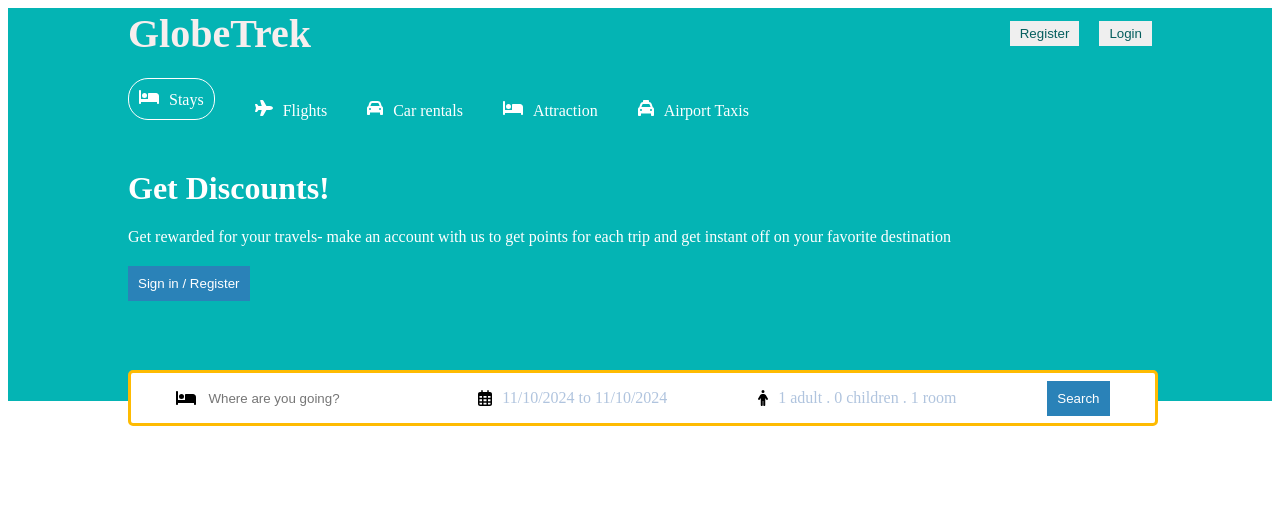
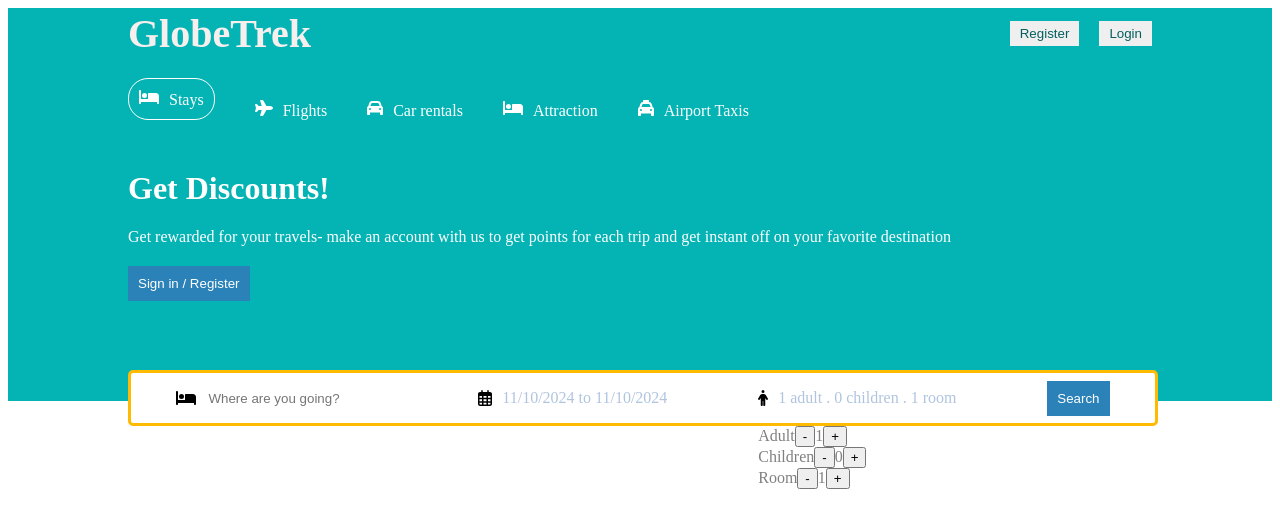
Before and after one commit to par2hibATU/Y4-GlobeTrek-PE-, a React (Create React App) app: page / in a window 1280 px wide. Shown: the top 528 px of the page. Built offline with nearby package versions, Linux system fonts and the light colour scheme.

Commit message:
box for selecting person and room number is ccreated but background and the box seems overlapping each other

```diff
--- a/src/components/header/Header.jsx
+++ b/src/components/header/Header.jsx
@@ -76,6 +76,26 @@
           <div className="headerSearchItem">
             <FontAwesomeIcon icon={faPerson} className="headerIcon"/>
             <span className="headerSearchText">{`${options.adult} adult . ${options.children} children . ${options.room} room`}</span>
+            <div className="options">
+              <div className="optionItem">
+                <span className="optionText">Adult</span>
+                <button className="optionCounterButton">-</button>
+                <span className="optionCounterNumber">1</span>
+                <button className="optionCounterButton">+</button>
+              </div>
+              <div className="optionItem">
+                <span className="optionText">Children</span>
+                <button className="optionCounterButton">-</button>
+                <span className="optionCounterNumber">0</span>
+                <button className="optionCounterButton">+</button>
+              </div>
+              <div className="optionItem">
+                <span className="optionText">Room</span>
+                <button className="optionCounterButton">-</button>
+                <span className="optionCounterNumber">1</span>
+                <button className="optionCounterButton">+</button>
+              </div>
+            </div>
           </div>
           <div className="headerSearchItem">
             <button className="headerBtn">Search</button>
--- a/src/components/header/header.css
+++ b/src/components/header/header.css
@@ -82,3 +82,12 @@
     position: absolute;
     top: 52px;
 }
+
+.options{
+    position: absolute;
+    top: 53px;
+    background-color: white;
+    color: grey;
+    border-radius: 10px;
+
+}
```
